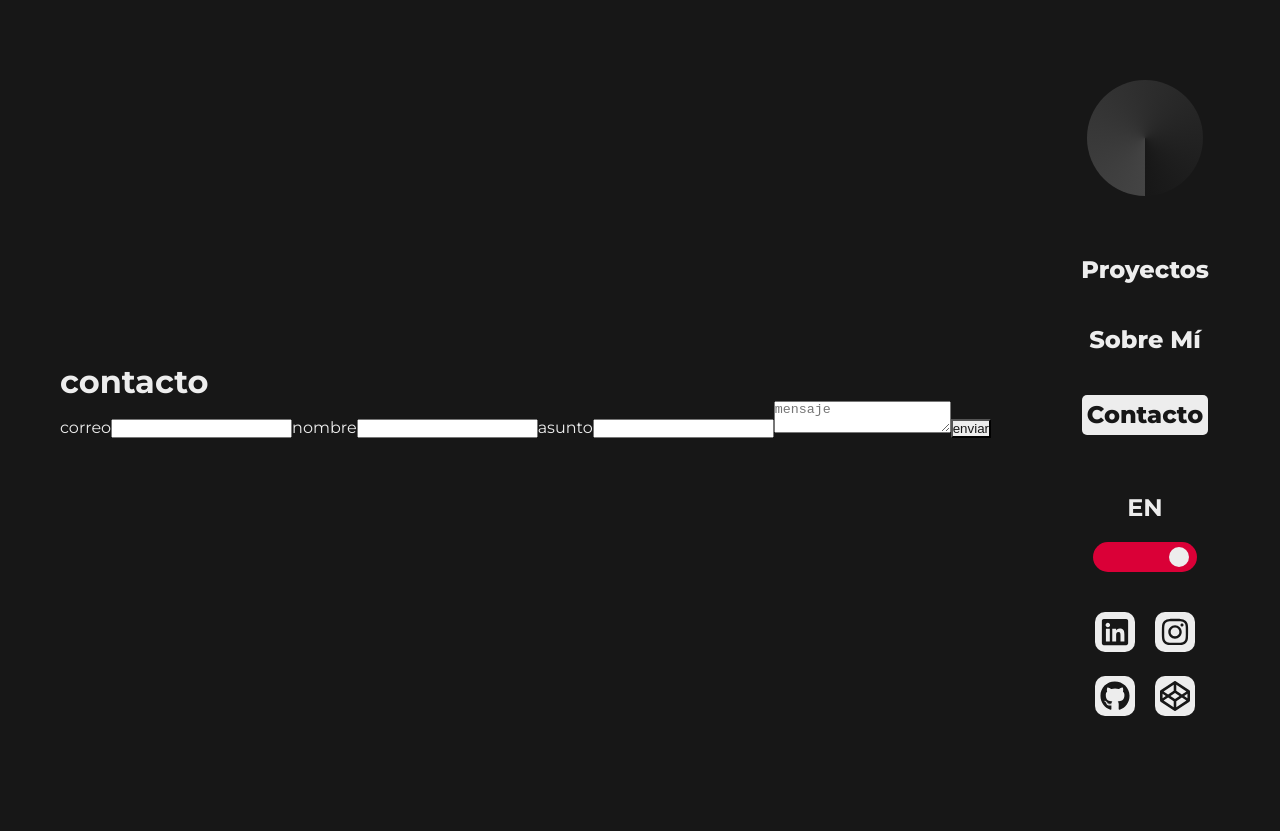
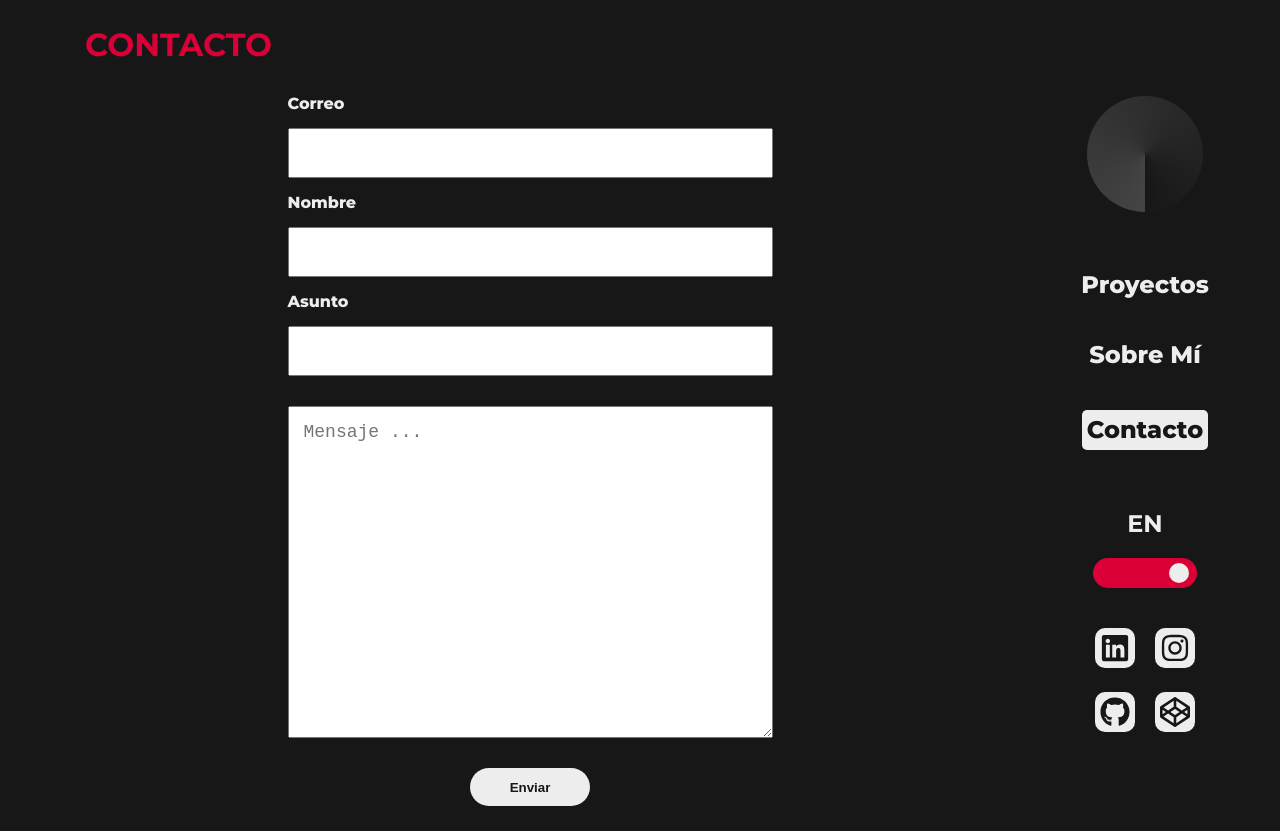
Before and after one commit to Jefersonsteven/portfolio, a Next.js app: page /contact in a window 1280 px wide. Before the commit the page ends 800 px from the top, so only its background shows below. Built offline with nearby package versions, Linux system fonts and the light colour scheme.

Commit message:
creat contact form desktop

```diff
--- a/src/app/contact/contact.module.scss
+++ b/src/app/contact/contact.module.scss
@@ -0,0 +1,28 @@
+.main {
+  display: flex;
+  flex-direction: column;
+  padding: 25px;
+  gap: 30px;
+  & h1 {
+    text-transform: uppercase;
+  }
+}
+
+@media (width >= 550px){
+  .main {
+    align-items: center;
+    justify-content: center;
+    & h1 {
+      width: 100%;
+    }
+  }
+}
+
+@media (width >= 900px){
+  .main {
+    width: 100%;
+    & h1 {
+      width: 100%;
+    }
+  }
+}
--- a/src/app/contact/page.jsx
+++ b/src/app/contact/page.jsx
@@ -7,8 +7,10 @@ import { AppContext } from "@/context/AppContext";
 function Contact() {
   const { language } = useContext(AppContext);
   return (
-    <main>
-      <h1>{language.contact.title}</h1>
+    <main className={styles.main}>
+      <h1>
+        <b>{language.contact.title}</b>
+      </h1>
       <ContactForm />
     </main>
   );
--- a/src/app/globals.scss
+++ b/src/app/globals.scss
@@ -65,6 +65,7 @@ $color__text--dark: #EDEDED;
     height: 38px;
     background-color: $color__primary;
     color: $color__primary--dark;
+    border: none;
   }
 }
 
@@ -119,6 +120,13 @@ $color__text--dark: #EDEDED;
     height: 38px;
     background-color: $color__primary--dark;
     color: $color__primary;
+    border: none;
+  }
+  & .form {
+    & input, textarea {
+      background-color: $color__primary--dark;
+      color: $color__primary;
+    }
   }
 }
 
@@ -129,6 +137,10 @@ $color__text--dark: #EDEDED;
       fill: $color__primary;
     }
   }
+}
+
+.button {
+  cursor: pointer;
 }
 
 .button:hover {
@@ -149,7 +161,7 @@ html {
 
 body {
   font-size: 1.6rem;
-  width: 100vw;
+  // width: 100vw;
   height: 100%;
   min-height: 100vh;
 }
--- a/src/components/ContactForm/ContactForm.jsx
+++ b/src/components/ContactForm/ContactForm.jsx
@@ -2,14 +2,18 @@
 import React, { useContext } from "react";
 import { useForm, ValidationError } from "@formspree/react";
 import { AppContext } from "@/context/AppContext";
+import styles from "./ContactForm.module.scss";
+
 function ContactForm() {
   const { language } = useContext(AppContext);
   const [state, handleSubmit] = useForm("xbjevkkv");
+
   if (state.succeeded) {
     return <p>Thanks for joining!</p>;
   }
+
   return (
-    <form onSubmit={handleSubmit}>
+    <form className={`form ${styles.form}`} onSubmit={handleSubmit}>
       <label htmlFor="email">{language.contact.mail}</label>
       <input id="email" type="email" name="email" />
       <label htmlFor="name">{language.contact.name}</label>
@@ -20,12 +24,15 @@ function ContactForm() {
       <textarea
         id="message"
         name="message"
-        placeholder={language.contact.message}
+        rows={15}
+        placeholder={`${language.contact.message} ...`}
       />
       <ValidationError prefix="Message" field="message" errors={state.errors} />
-      <button type="submit" disabled={state.submitting}>
-        {language.contact.button}
-      </button>
+      <div>
+        <button className="button" type="submit" disabled={state.submitting}>
+          {language.contact.button}
+        </button>
+      </div>
     </form>
   );
 }
--- /dev/null
+++ b/src/components/ContactForm/ContactForm.module.scss
@@ -0,0 +1,31 @@
+.form {
+  width: 100%;
+  display: flex;
+  gap: 15px;
+  flex-direction: column;
+  max-width: 485px;
+  & textarea {
+    padding: 15px;
+    margin-top: 15px;
+    font-size: 1.8rem;
+    text-transform: capitalize;
+  }
+  & input {
+    padding-left: 15px;
+    font-size: 1.8rem;
+    height: 50px;
+  }
+  & label {
+    font-weight: 800;
+    text-transform: capitalize;
+  }
+  & div {
+    width: 100%;
+    display: flex;
+    justify-content: center;
+    & button {
+      margin-top: 15px;
+      text-transform: capitalize;
+    }
+  }
+}
```
